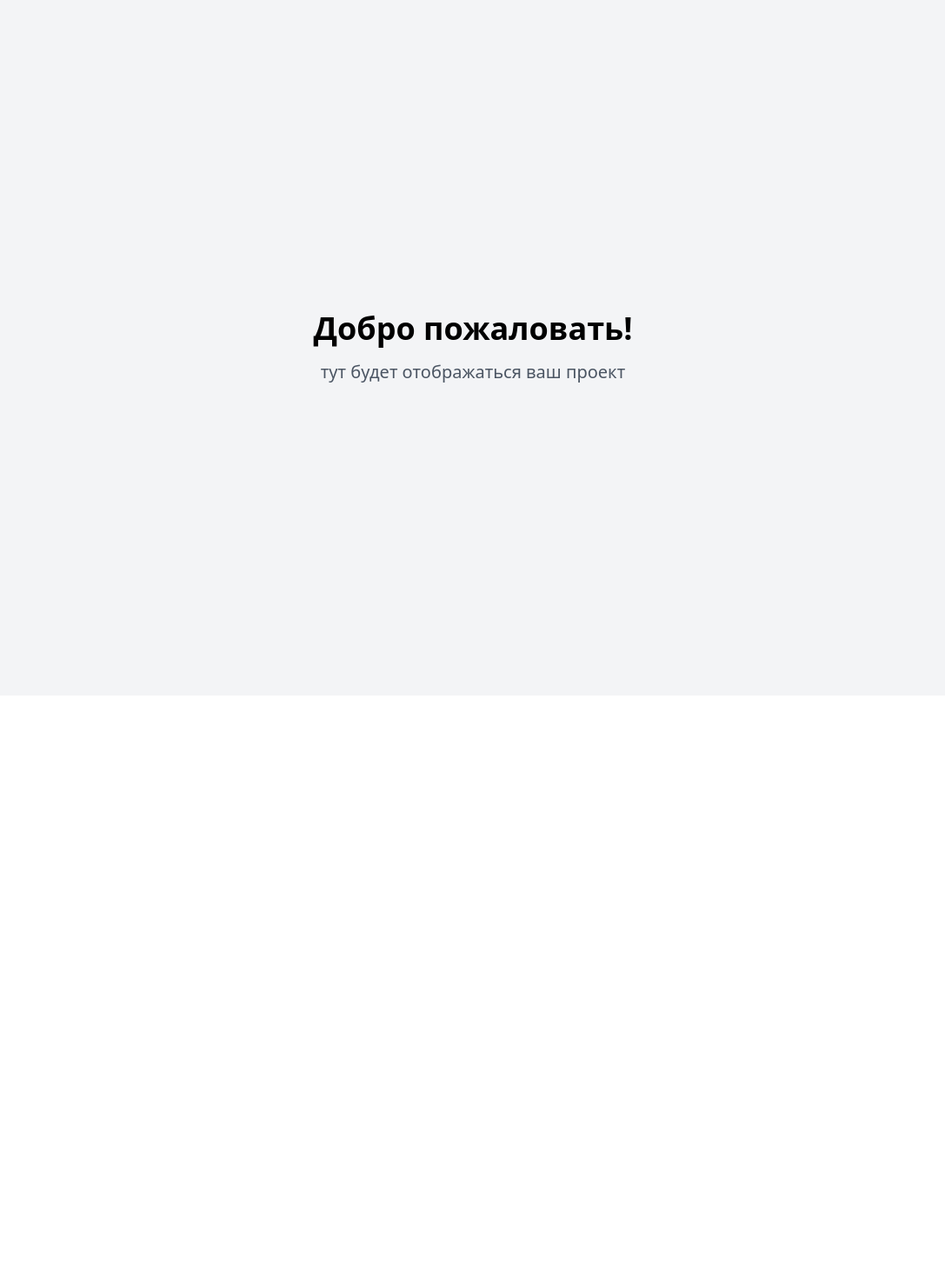
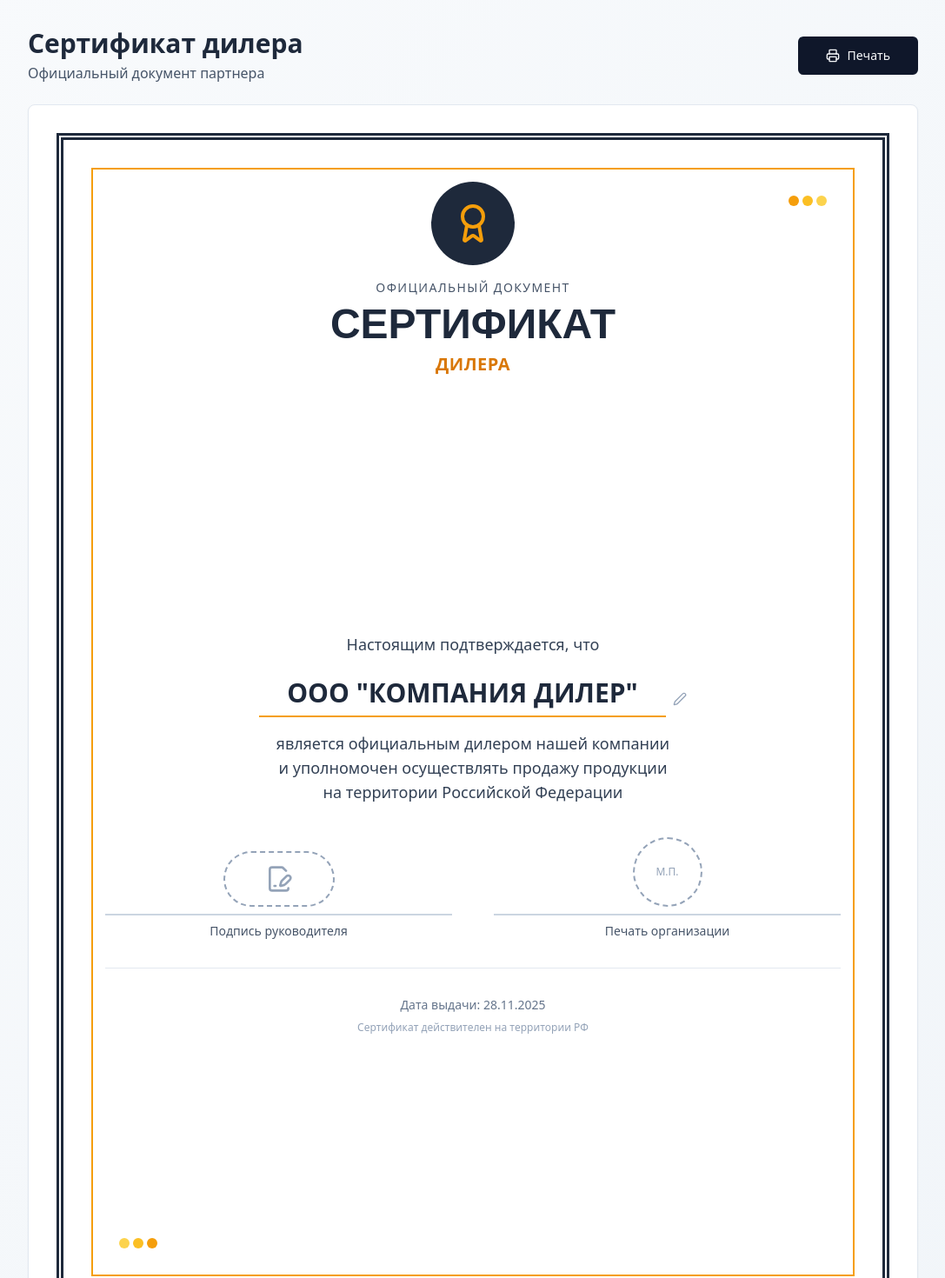
Before and after one commit to pr-poehali-dev/dealer-certificate-a4, a React (Vite) app: page / in a window 1280 px wide. Shown: the top 1470 px of the page at 87% size, without its empty margins (96-1183 px from the left). Before the commit the page ends 800 px from the top, so only its background shows below. Built offline with nearby package versions, Linux system fonts and the light colour scheme.

Commit message:
Добавлены поля печати и подписи

```diff
--- a/src/pages/Index.tsx
+++ b/src/pages/Index.tsx
@@ -1,12 +1,159 @@
-// Update this page (the content is just a fallback if you fail to update the page)
+import { useState } from 'react';
+import { Button } from '@/components/ui/button';
+import { Input } from '@/components/ui/input';
+import { Card } from '@/components/ui/card';
+import Icon from '@/components/ui/icon';
 
 const Index = () => {
+  const [dealerName, setDealerName] = useState('ООО "КОМПАНИЯ ДИЛЕР"');
+  const [isEditing, setIsEditing] = useState(false);
+
+  const handlePrint = () => {
+    window.print();
+  };
+
   return (
-    <div className="min-h-screen flex items-center justify-center bg-gray-100">
-      <div className="text-center">
-        <h1 className="text-4xl font-bold mb-4 color-black text-black">Добро пожаловать!</h1>
-        <p className="text-xl text-gray-600">тут будет отображаться ваш проект</p>
+    <div className="min-h-screen bg-gradient-to-br from-slate-50 to-slate-100 py-8 px-4">
+      <div className="max-w-5xl mx-auto space-y-6">
+        <div className="flex items-center justify-between print:hidden">
+          <div>
+            <h1 className="text-3xl font-bold text-slate-800">Сертификат дилера</h1>
+            <p className="text-slate-600 mt-1">Официальный документ партнера</p>
+          </div>
+          <Button onClick={handlePrint} size="lg" className="gap-2">
+            <Icon name="Printer" size={20} />
+            Печать
+          </Button>
+        </div>
+
+        <Card className="p-8 print:shadow-none print:border-0">
+          <div className="aspect-[210/297] bg-white border-8 border-double border-slate-800 p-12 relative">
+            <div className="absolute top-8 left-8 right-8 bottom-8 border-2 border-amber-500"></div>
+
+            <div className="relative z-10 h-full flex flex-col">
+              <div className="text-center mb-8">
+                <div className="w-24 h-24 mx-auto mb-4 bg-slate-800 rounded-full flex items-center justify-center">
+                  <Icon name="Award" size={48} className="text-amber-500" />
+                </div>
+                <div className="space-y-2">
+                  <div className="text-sm font-medium text-slate-600 tracking-widest uppercase">
+                    Официальный документ
+                  </div>
+                  <h2 className="text-5xl font-bold text-slate-800" style={{ fontFamily: 'Montserrat, sans-serif' }}>
+                    СЕРТИФИКАТ
+                  </h2>
+                  <div className="text-xl text-amber-600 font-semibold tracking-wide">
+                    ДИЛЕРА
+                  </div>
+                </div>
+              </div>
+
+              <div className="flex-1 flex flex-col justify-center space-y-8">
+                <div className="text-center space-y-4">
+                  <p className="text-lg text-slate-700">
+                    Настоящим подтверждается, что
+                  </p>
+
+                  {isEditing ? (
+                    <div className="flex items-center justify-center gap-2 print:hidden">
+                      <Input
+                        value={dealerName}
+                        onChange={(e) => setDealerName(e.target.value)}
+                        className="max-w-md text-center text-2xl font-bold border-2 border-amber-500"
+                      />
+                      <Button onClick={() => setIsEditing(false)} variant="ghost" size="icon">
+                        <Icon name="Check" size={20} />
+                      </Button>
+                    </div>
+                  ) : (
+                    <div
+                      className="group cursor-pointer print:cursor-default"
+                      onClick={() => setIsEditing(true)}
+                    >
+                      <h3 className="text-3xl font-bold text-slate-800 border-b-2 border-amber-500 inline-block px-8 py-2 group-hover:bg-amber-50 transition-colors print:hover:bg-transparent">
+                        {dealerName}
+                      </h3>
+                      <Icon name="Edit2" size={16} className="inline-block ml-2 text-slate-400 group-hover:text-amber-600 print:hidden" />
+                    </div>
+                  )}
+
+                  <p className="text-lg text-slate-700 mt-8">
+                    является официальным дилером нашей компании<br />
+                    и уполномочен осуществлять продажу продукции<br />
+                    на территории Российской Федерации
+                  </p>
+                </div>
+
+                <div className="grid grid-cols-2 gap-12 mt-16">
+                  <div className="space-y-4">
+                    <div className="text-center">
+                      <div className="h-24 border-b-2 border-slate-300 mb-2 flex items-end justify-center pb-2">
+                        <div className="w-32 h-16 rounded-full border-2 border-dashed border-slate-400 flex items-center justify-center">
+                          <Icon name="FileSignature" size={32} className="text-slate-400" />
+                        </div>
+                      </div>
+                      <p className="text-sm text-slate-600 font-medium">
+                        Подпись руководителя
+                      </p>
+                    </div>
+                  </div>
+
+                  <div className="space-y-4">
+                    <div className="text-center">
+                      <div className="h-24 border-b-2 border-slate-300 mb-2 flex items-end justify-center pb-2">
+                        <div className="w-20 h-20 rounded-full border-2 border-dashed border-slate-400 flex items-center justify-center">
+                          <span className="text-xs text-slate-400 font-medium">М.П.</span>
+                        </div>
+                      </div>
+                      <p className="text-sm text-slate-600 font-medium">
+                        Печать организации
+                      </p>
+                    </div>
+                  </div>
+                </div>
+
+                <div className="text-center mt-8 pt-8 border-t border-slate-200">
+                  <p className="text-sm text-slate-500">
+                    Дата выдачи: {new Date().toLocaleDateString('ru-RU')}
+                  </p>
+                  <p className="text-xs text-slate-400 mt-2">
+                    Сертификат действителен на территории РФ
+                  </p>
+                </div>
+              </div>
+
+              <div className="absolute top-4 right-4 flex gap-1">
+                <div className="w-3 h-3 rounded-full bg-amber-500"></div>
+                <div className="w-3 h-3 rounded-full bg-amber-400"></div>
+                <div className="w-3 h-3 rounded-full bg-amber-300"></div>
+              </div>
+
+              <div className="absolute bottom-4 left-4 flex gap-1">
+                <div className="w-3 h-3 rounded-full bg-amber-300"></div>
+                <div className="w-3 h-3 rounded-full bg-amber-400"></div>
+                <div className="w-3 h-3 rounded-full bg-amber-500"></div>
+              </div>
+            </div>
+          </div>
+        </Card>
+
+        <div className="text-center text-sm text-slate-600 print:hidden">
+          <p>💡 Нажмите на название организации для редактирования</p>
+        </div>
       </div>
+
+      <style>{`
+        @media print {
+          body {
+            margin: 0;
+            padding: 0;
+          }
+          @page {
+            size: A4;
+            margin: 0;
+          }
+        }
+      `}</style>
     </div>
   );
 };
```
